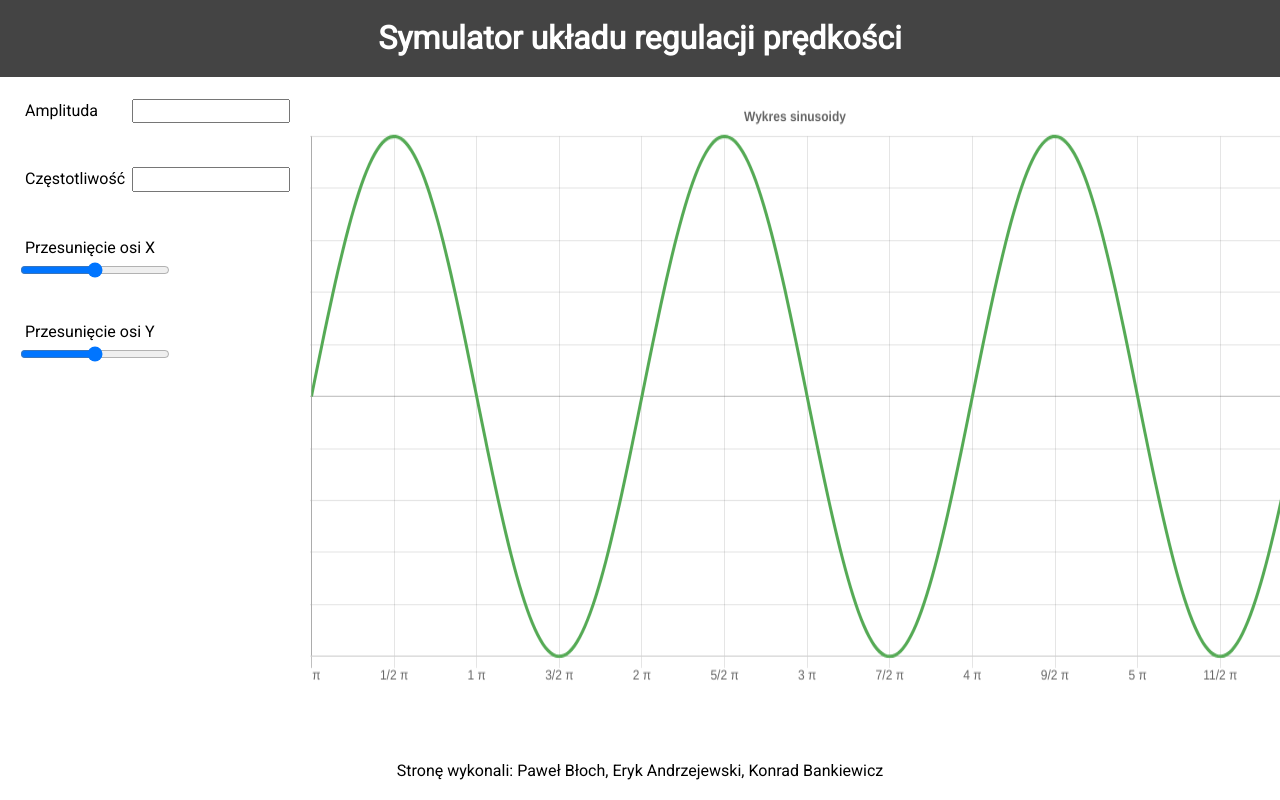
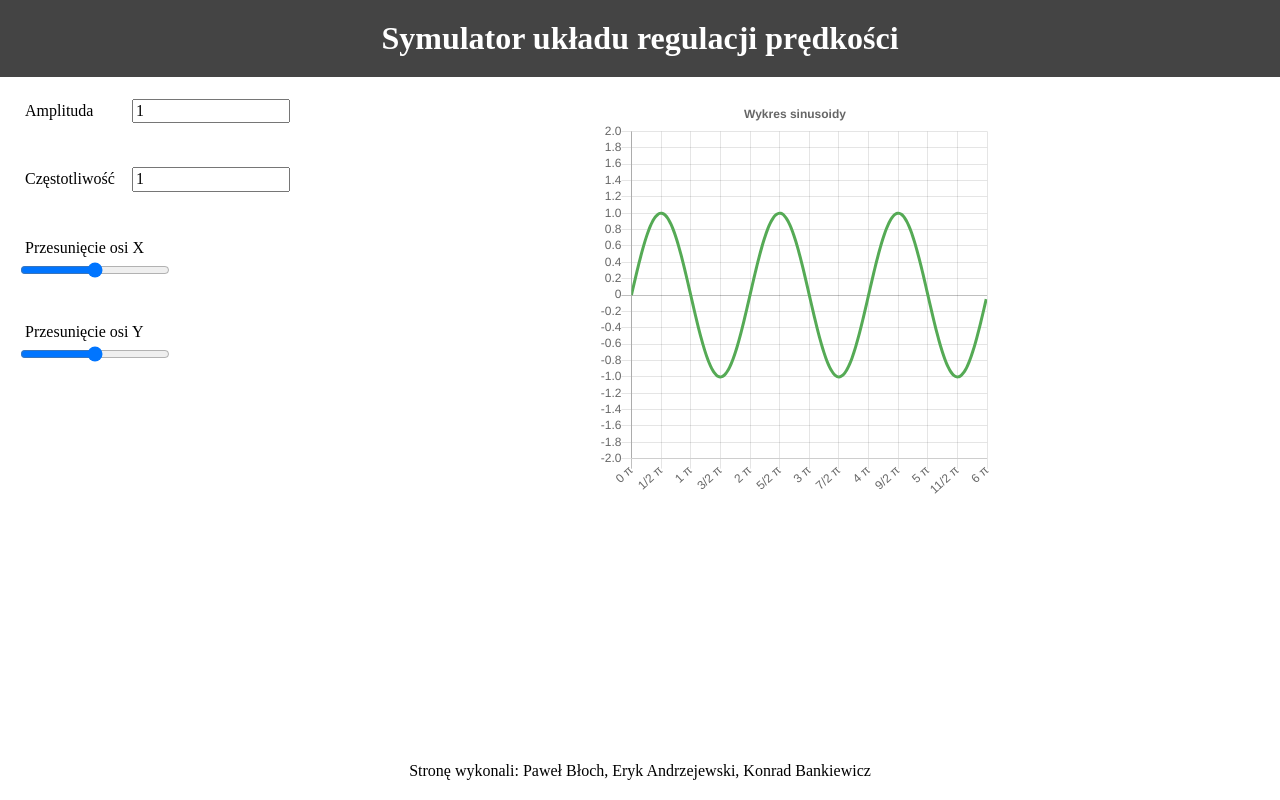
Before and after one commit to nmaszin/symulator_pojazdu, a Vue app: page / in a window 1280 px wide. Built offline with nearby package versions, Linux system fonts and the light colour scheme.

Commit message:
Sinusoide example now is working

```diff
--- a/src/App.vue
+++ b/src/App.vue
@@ -1,7 +1,9 @@
 <template>
-  <Header/>
-  <Main/>
-  <Footer :authors="authors" />
+  <div>
+    <Header/>
+    <Main/>
+    <Footer :authors="authors" />
+  </div>
 </template>
 
 <script>
--- /dev/null
+++ b/src/components/LinePlot.vue
@@ -0,0 +1,13 @@
+<script>
+import { Line, mixins } from 'vue-chartjs'
+const { reactiveProp } = mixins
+
+export default {
+    extends: Line,
+    mixins: [reactiveProp],
+    props: ['options'],
+    mounted() {
+        this.renderChart(this.chartData, this.options)
+    }
+}
+</script>
--- a/src/components/Main.vue
+++ b/src/components/Main.vue
@@ -16,7 +16,12 @@ export default {
     },
     data() {
         return {
-            settings: {}
+            settings: {
+                amplitude: 1,
+                frequency: 1,
+                offsetX: 0,
+                offsetY: 0
+            }
         }
     }
 }
--- a/src/components/Plots.vue
+++ b/src/components/Plots.vue
@@ -1,80 +1,17 @@
 <template>
     <div class="plots">
-        <canvas class="plot" v-for="(item, index) in plots" :key="index" :id="'plot-' + index"></canvas>
+        <SinusoidePlot :settings="settings" />
     </div>
 </template>
 
 <script>
-import Chart from 'chart.js'
-
-function sample(callback, start, end, step) {
-    let array = []
-    for (let x = start; x < end; x += step) {
-        array.push({
-            x,
-            y: callback(x)
-        })
-    }
-
-    return array;
-}
-
+import SinusoidePlot from '@/components/SinusoidePlot.vue'
 
 export default {
-    props: [
-        'settings'
-    ],
-    data() {
-        return {
-            plots: [
-                {
-                    type: 'line',
-                    data: {
-                        datasets: [{
-                            label: 'Sinusoida',
-                            borderColor: '#5a5',
-                            backgroundColor: 'rgba(255, 255, 255, 0)',
-                            data: sample(Math.sin, 0, 6 * Math.PI, 0.1)
-                        }]
-                    },
-                    options: {
-                        elements: {
-                            point: {
-                                radius: 0
-                            }
-                        },
-                        legend: {
-                            display: false
-                        },
-                        title: {
-                            display: true,
-                            text: 'Wykres sinusoidy'
-                        },
-                        scales: {
-                            yAxes: [{
-                                type: 'linear'
-                            }],
-                            xAxes: [{
-                                type: 'linear',
-                                ticks: {
-                                    min: 0,
-                                    max: 6 * Math.PI,
-                                    stepSize: 0.5 * Math.PI,
-                                    callback: ((_, index) => index % 2 == 0 ? `${(index / 2)} π` : `${index}/2 π`)
-                                }
-                            }]
-                        }
-                    }
-                }
-            ]
-        }
+    components: {
+        SinusoidePlot
     },
-    mounted() {
-        this.plots.forEach((data, index) => {
-            const element = document.querySelector(`#plot-${index}`)
-            return new Chart(element, data)
-        })
-    }
+    props: ['settings']
 }
 </script>
 
@@ -87,8 +24,4 @@ export default {
         flex-direction: column;
         align-items: center;
     }
-
-    .plot {
-        height: 95% !important;
-    }
 </style>
--- a/src/components/Sidebar.vue
+++ b/src/components/Sidebar.vue
@@ -2,22 +2,22 @@
     <div class="sidebar">
         <div class="control">
             <label class="control-label" for="amplitude">Amplituda</label>
-            <input class="control-input" id="amplitude" type="number" v-model="settings.amplitude" @input="updateSettings">
+            <input class="control-input" id="amplitude" type="number" step="0.5" v-model.number="settings.amplitude" @input="updateSettings">
         </div>
 
         <div class="control">
             <label class="control-label" for="frequency">Częstotliwość</label>
-            <input class="control-input" id="frequency" type="number" v-model="settings.frequency" @input="updateSettings">
+            <input class="control-input" id="frequency" type="number" step="0.5" v-model.number="settings.frequency" @input="updateSettings">
         </div>
 
         <div class="control">
             <label class="control-label" for="offset-x">Przesunięcie osi X</label>
-            <input class="control-input" id="offset-x" type="range" min="-3.14" max="3.14" step="0.01" v-model="settings.offsetX" @input="updateSettings">
+            <input class="control-input" id="offset-x" type="range" min="-3.14" max="3.14" step="0.01" v-model.number="settings.offsetX" @input="updateSettings">
         </div>
 
         <div class="control">
             <label class="control-label" for="offset-y">Przesunięcie osi Y</label>
-            <input class="control-input" id="offset-y" type="range" min="-3.14" max="3.14" step="0.01" v-model="settings.offsetY" @input="updateSettings">
+            <input class="control-input" id="offset-y" type="range" min="-3.14" max="3.14" step="0.01" v-model.number="settings.offsetY" @input="updateSettings">
         </div>
     </div>
 </template>
@@ -25,17 +25,16 @@
 <script>
 export default {
     props: [
-        'modelValue'
+        'value'
     ],
     data() {
         return {
-            settings: Object.assign({}, this.modelValue)
+            settings: Object.assign({}, this.value)
         }
     },
-    emits: ['update:modelValue'],
     methods: {
         updateSettings() {
-            this.$emit('update:modelValue', this.settings)
+            this.$emit('input', this.settings)
         }
     }
 }
--- /dev/null
+++ b/src/components/SinusoidePlot.vue
@@ -0,0 +1,80 @@
+
+<template>
+    <LinePlot :chartData="chartData" :options="options" />
+</template>
+
+<script>
+import LinePlot from '@/components/LinePlot'
+
+function sample(callback, start, end, step) {
+    let array = []
+    for (let x = start; x < end; x += step) {
+        array.push({
+            x,
+            y: callback(x)
+        })
+    }
+
+    return array
+}
+
+export default {
+    components: {
+        LinePlot
+    },
+    props: ['settings'],
+    data() {
+        return {
+            options: {
+                elements: {
+                    point: {
+                        radius: 0
+                    }
+                },
+                legend: {
+                    display: false
+                },
+                title: {
+                    display: true,
+                    text: 'Wykres sinusoidy'
+                },
+                scales: {
+                    yAxes: [{
+                        type: 'linear',
+                        ticks: {
+                            min: -2,
+                            max: 2,
+                            stepSize: 0.2
+                        }
+                    }],
+                    xAxes: [{
+                        type: 'linear',
+                        ticks: {
+                            min: 0,
+                            max: 6 * Math.PI,
+                            stepSize: 0.5 * Math.PI,
+                            callback: ((_, index) => index % 2 == 0 ? `${(index / 2)} π` : `${index}/2 π`)
+                        }
+                    }]
+                }
+            }
+        }
+    },
+    computed: {
+        plottedFunction() {
+            return value => (this.settings.amplitude * Math.sin(value * this.settings.frequency - this.settings.offsetX) + this.settings.offsetY)
+        },
+
+        chartData() {
+            return {
+                datasets: [{
+                    label: 'Sinusoida',
+                    borderColor: '#5a5',
+                    backgroundColor: 'rgba(255, 255, 255, 0)',
+                    data: sample(this.plottedFunction, 0, 6 * Math.PI, 0.1)
+                }]
+            }
+        }
+    }
+}
+</script>
--- a/src/main.js
+++ b/src/main.js
@@ -1,5 +1,7 @@
 import 'normalize.css'
-import { createApp } from 'vue'
-import App from './App.vue'
+import Vue from 'vue'
+import App from '@/App.vue'
 
-createApp(App).mount('#app')
+new Vue({
+    render: h => h(App)
+}).$mount('#app')
```
Also changed, not shown: package.json (+5 -4 lines), 1 other file (tests, documents, lock files or other folders).
